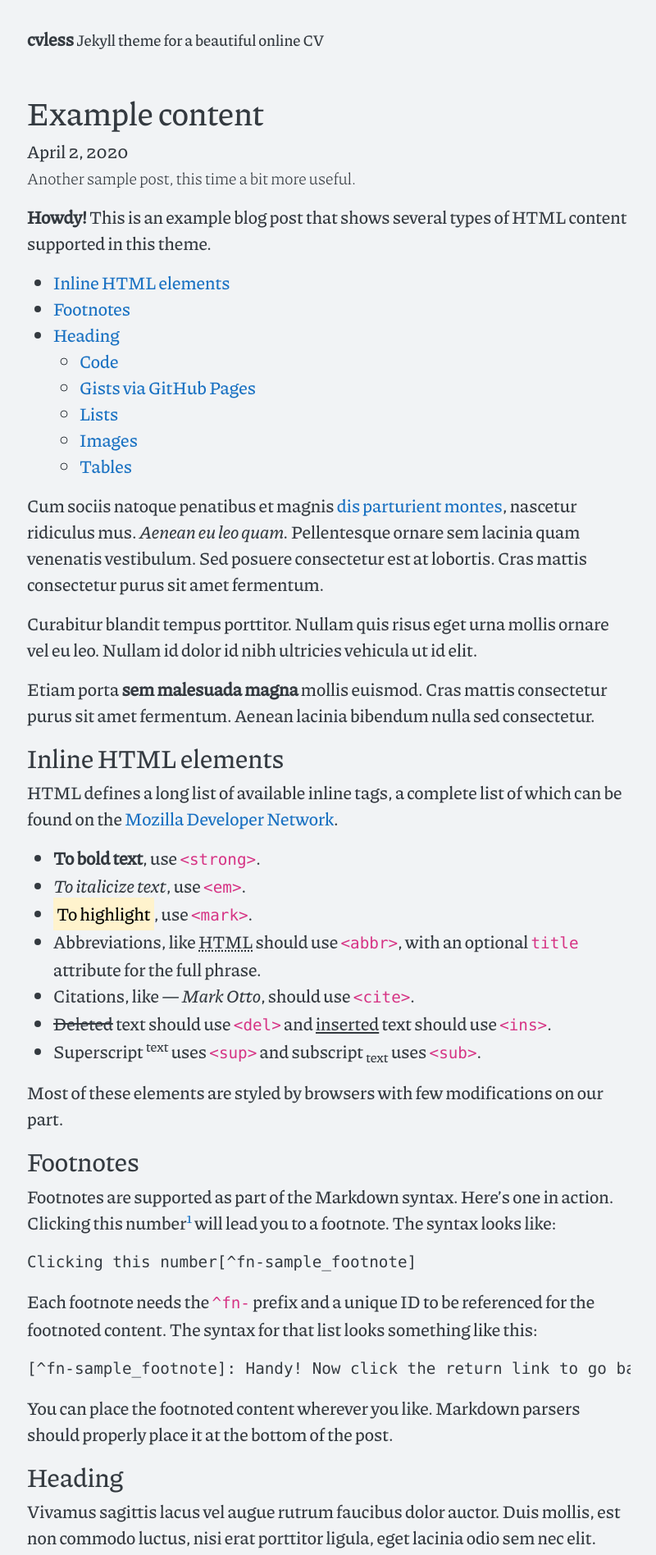
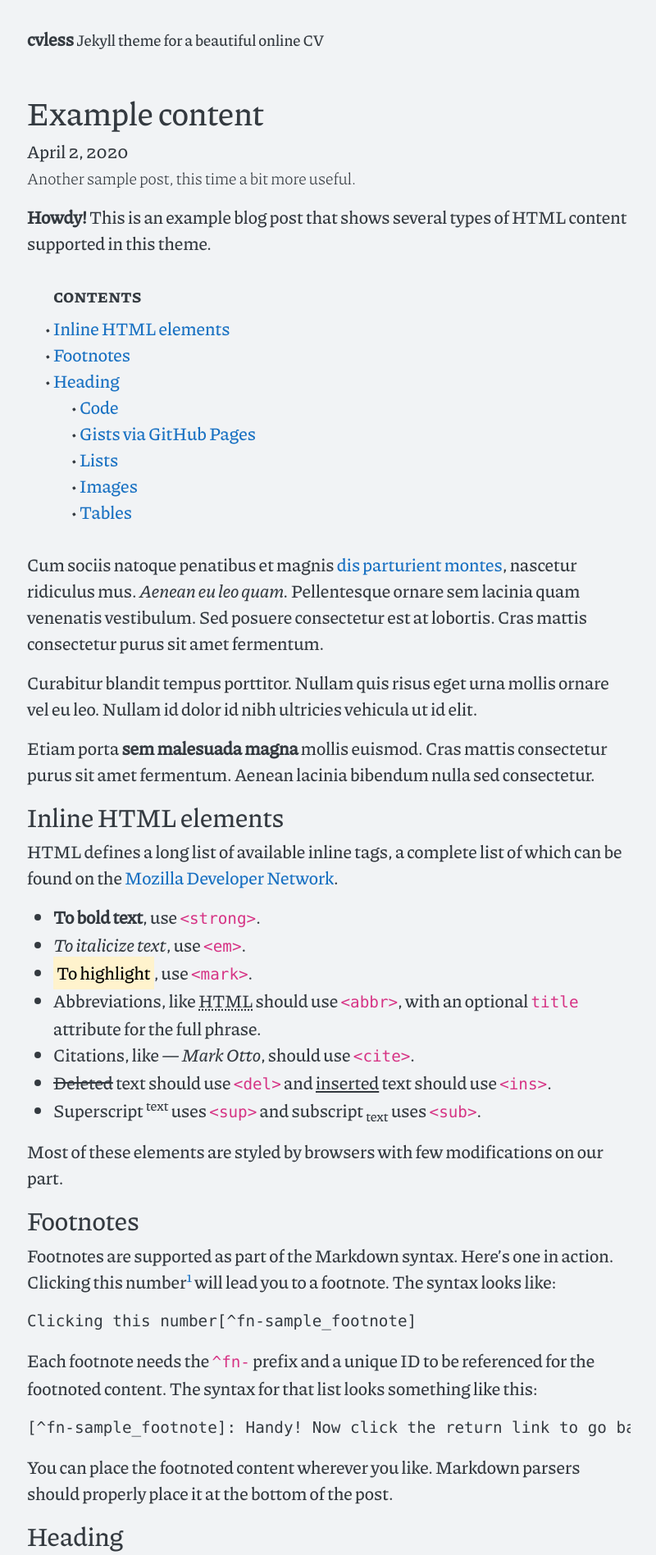
Before and after one commit to piazzai/cvless, a Jekyll site: the page built from _posts/2020-04-02-example-content.md, in a window 1280 px wide. Shown: the top 1897 px of the page at 82% size, without its empty margins (239-1039 px from the left). Built offline with Jekyll 4.4.1, drawn with Linux system fonts in a browser that asks for light colours.

Commit message:
Style table of contents

```diff
--- a/_sass/_base.scss
+++ b/_sass/_base.scss
@@ -64,3 +64,21 @@ li::marker {
     margin: 0;
   }
 }
+
+#markdown-toc {
+  padding: var(--spacer) calc(var(--spacer) * 2);
+  margin-bottom: var(--spacer);
+
+  &::before {
+    display: block;
+    margin-bottom: calc(var(--spacer) / 2);
+    content: "Contents";
+    text-transform: lowercase;
+    font-family: var(--body-font-family-sc);
+    font-weight: calc(var(--body-font-weight) + var(--body-font-weight-increment));
+  }
+
+  li::marker {
+    content: "• ";
+  }
+}
```
